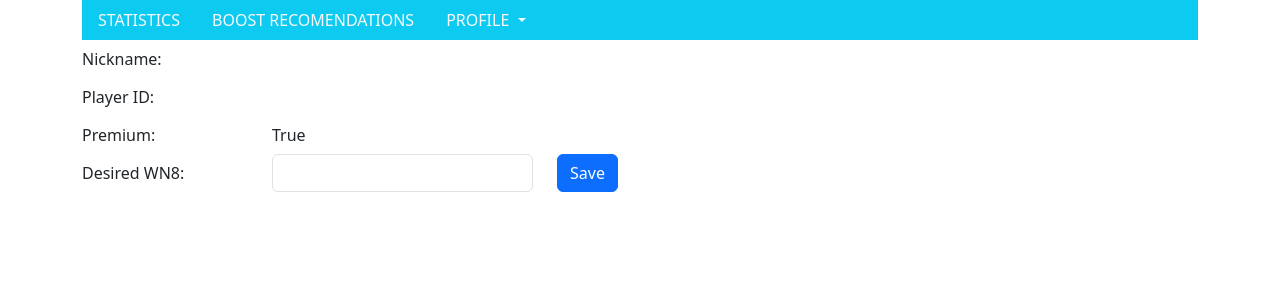
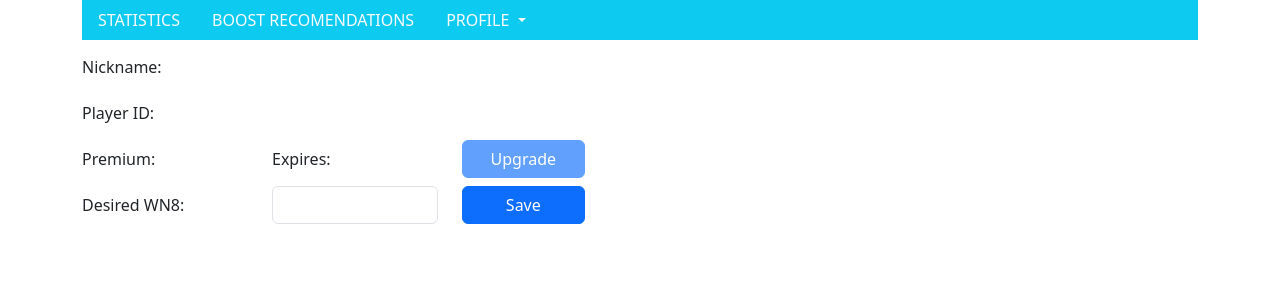
Before and after one commit to SergeKry/stat_track, a Django app: page /profile/ in a window 1280 px wide. Shown: the top 300 px of the page. Run offline with Django 5.2, Linux system fonts and the light colour scheme; the visitor is signed in with stand-in values (Sample User, id 1); some libraries are stand-ins or nearby versions.

Commit message:
Premium subscription added. Adding premium_account permission to the user

```diff
--- a/player_portal/portal_web/models.py
+++ b/player_portal/portal_web/models.py
@@ -8,6 +8,7 @@ class PlayerProfile(models.Model):
     nickname = models.CharField(max_length=120)
     player_id = models.IntegerField()
     desired_wn8 = models.PositiveIntegerField(null=True, validators=[MaxValueValidator(9999)])
+    premium_expires = models.DateTimeField(null=True, blank=True)
 
     class Meta:
         permissions = [
--- a/player_portal/portal_web/templates/portal_web/profile.html
+++ b/player_portal/portal_web/templates/portal_web/profile.html
@@ -4,34 +4,51 @@
 <div class="container">
     <form method="post" action="{% url 'portal_web:profile' %}">
         {% csrf_token %}
-        <div class="row">
+        <div class="row my-2">
             <label for="staticNickname" class="col-sm-2 col-form-label">Nickname:</label>
-            <div class="col-3">
+            <div class="col-4">
                 <input type="text" readonly class="form-control-plaintext" id="staticNickname" value="{{ profile.nickname }}">
             </div>
         </div>
-        <div class="row">
+        <div class="row my-2">
             <label for="staticPlayerID" class="col-sm-2 col-form-label">Player ID:</label>
             <div class="col-3">
                 <input type="text" readonly class="form-control-plaintext" id="staticPlayerID" value="{{ profile.player_id }}">
             </div>
         </div>
-        <div class="row">
+        <div class="row my-2">
             <label for="staticPremium" class="col-sm-2 col-form-label">Premium:</label>
-            <div class="col-3">
-                <input type="text" readonly class="form-control-plaintext" id="staticPremium" value="{{ premium }}">
+            <div class="col-2">
+                <input type="text" readonly class="form-control-plaintext" id="staticPremium" value="{% if premium %}Expires: {{ profile.premium_expires.date }} {% else %} No subscription {% endif %}">
+            </div>
+            <div class="col">
+                <div class="d-grid gap-2 col-2">
+                    <a class="btn btn-primary {% if premium%}disabled{% endif %}" href="{% url 'portal_web:subscription' %}" role="button">Upgrade</a>
+                </div>
             </div>
         </div>
-        <div class="row">
+        <div class="row my-2">
             <label for="inputDesiredWN8" class="col-sm-2 col-form-label">Desired WN8:</label>
-            <div class="col-3">
+            <div class="col-2">
                 <input name="desired_wn8" type="number" max="9999" class="form-control" id="inputDesiredWN8" value="{{ profile.desired_wn8 }}">
             </div>
             <div class="col">
-              <button type="submit" class="btn btn-primary mb-3">Save</button>
+                <div class="d-grid gap-2 col-2">
+                    <button type="submit" class="btn btn-primary mb-3">Save</button>
+                </div>
             </div>
         </div>
     </form>
+    <div>
+    {% if messages %}
+        <ul class="messages">
+            {% for message in messages %}
+            <li {% if message.tags %} class="{{ message.tags }}"{% endif %}>{{ message }}</li>
+            {% endfor %}
+        </ul>
+    {% endif %}
+    </div>
+
 </div>
 
 {% endblock %}
--- a/player_portal/portal_web/urls.py
+++ b/player_portal/portal_web/urls.py
@@ -6,7 +6,8 @@ from .views import (IndexView,
                     WGPlayerSearchView,
                     CreateProfileView,
                     DetailedStatView,
-                    ProfileView
+                    ProfileView,
+                    SubscriptionView
                     )
 
 app_name = 'portal_web'
@@ -19,4 +20,5 @@ urlpatterns = [
     path('create_profile/', CreateProfileView.as_view(), name='create_profile'),
     path('detailed_stats/', DetailedStatView.as_view(), name='detailed_stats'),
     path('profile/', ProfileView.as_view(), name='profile'),
+    path('subscription/', SubscriptionView.as_view(), name='subscription'),
 ]
--- a/player_portal/portal_web/views.py
+++ b/player_portal/portal_web/views.py
@@ -3,11 +3,15 @@ from django.shortcuts import render, redirect
 from django.urls import reverse_lazy
 from django.views.generic import View
 from django.contrib.auth.mixins import LoginRequiredMixin
+from django.contrib.auth.models import Permission
 from django.views.generic.edit import CreateView
 from django.contrib.auth.views import LoginView
+from django.contrib import messages
 from .forms import SignUpForm, SignInForm
 from .models import PlayerProfile
+from .utils import Puzzle
 import requests
+import datetime
 
 
 class StatisticsAPIMixin:
@@ -125,7 +129,7 @@ class ProfileView(LoginRequiredMixin, View):
     def get(self, request, *args, **kwargs):
         user = request.user
         profile = PlayerProfile.objects.filter(user=user).first()
-        context = {'profile': profile, 'premium': user.has_perm('premium_account')}
+        context = {'profile': profile, 'premium': user.has_perm('portal_web.premium_account')}
         return render(request, 'portal_web/profile.html', context)
 
     def post(self, request, *args, **kwargs):
@@ -134,5 +138,28 @@ class ProfileView(LoginRequiredMixin, View):
         profile = PlayerProfile.objects.filter(user=user).first()
         profile.desired_wn8 = desired_wn8
         profile.save()
-        context = {'profile': profile, 'premium': user.has_perm('premium_account')}
+        context = {'profile': profile, 'premium': user.has_perm('portal_web.premium_account')}
         return render(request, 'portal_web/profile.html', context)
+
+
+class SubscriptionView(LoginRequiredMixin, View):
+
+    def get(self, request, *args, **kwargs):
+        puzzle = Puzzle()
+        return render(request, 'portal_web/subscription.html', {'puzzle': puzzle})
+
+    def post(self, request, *args, **kwargs):
+        a = int(request.POST.get('a'))
+        b = int(request.POST.get('b'))
+        result = int(request.POST.get('result'))
+        if result == a + b:
+            permission = Permission.objects.get(name='User has access to premium features')
+            user = request.user
+            user.user_permissions.add(permission)
+            profile = PlayerProfile.objects.filter(user=user).first()
+            profile.premium_expires = datetime.datetime.now() + datetime.timedelta(days=2)
+            profile.save()
+            messages.success(request, 'Your subscription was successful!')
+        else:
+            messages.error(request, 'Premium subscription failed')
+        return redirect(reverse_lazy('portal_web:profile'))
```
Also changed, not shown: player_portal/player_portal/settings.py (+7 -0 lines), player_portal/portal_web/templates/portal_web/subscription.html (added, +32 -0 lines), player_portal/portal_web/utils.py (added, +7 -0 lines), player_portal/portal_web/migrations/0004_playerprofile_premium_expires.py (added).
